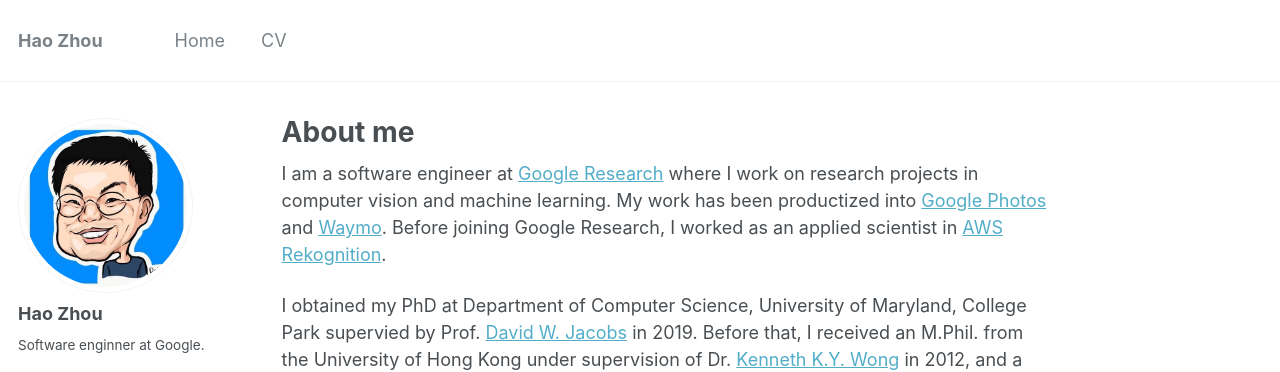
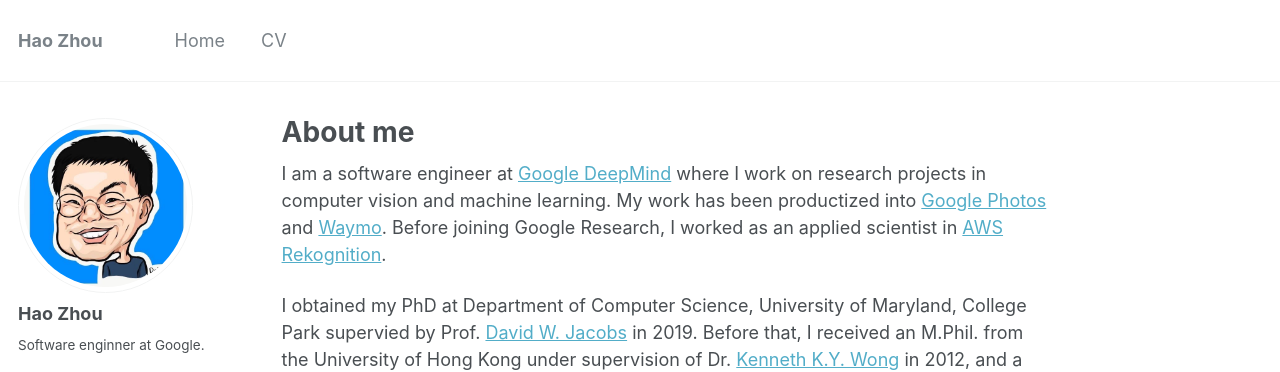
Before and after one commit to zhhoper/zhhoper.github.io, a Jekyll site: the page built from _pages/about.md, in a window 1280 px wide and 900 px high. Shown: the top 372 px of the window. Built offline with Jekyll 4.4.1, drawn with Linux system fonts in a browser that asks for light colours.

Commit message:
change to google DeepMind

```diff
--- a/_pages/about.md
+++ b/_pages/about.md
@@ -7,7 +7,7 @@ redirect_from:
   - /about/
   - /about.html
 ---
-I am a software engineer at [Google Research](https://research.google) where I work on research projects in computer vision and machine learning. My work has been productized into [Google Photos](https://www.google.com/photos/about/) and [Waymo](https://waymo.com). Before joining Google Research, I worked as an applied scientist in [AWS Rekognition](
+I am a software engineer at [Google DeepMind](https://deepmind.google) where I work on research projects in computer vision and machine learning. My work has been productized into [Google Photos](https://www.google.com/photos/about/) and [Waymo](https://waymo.com). Before joining Google Research, I worked as an applied scientist in [AWS Rekognition](
 https://aws.amazon.com/rekognition/).
 
 I obtained my PhD at Department of Computer Science, University of Maryland, College Park supervied by Prof. [David W. Jacobs](https://www.cs.umd.edu/~djacobs/) in 2019. Before that, I received an M.Phil. from the University of Hong Kong under supervision of Dr. [Kenneth K.Y. Wong](http://i.cs.hku.hk/~kykwong/) in 2012, and a B.Eng in the University of Science and Technology of China in 2010.
```
